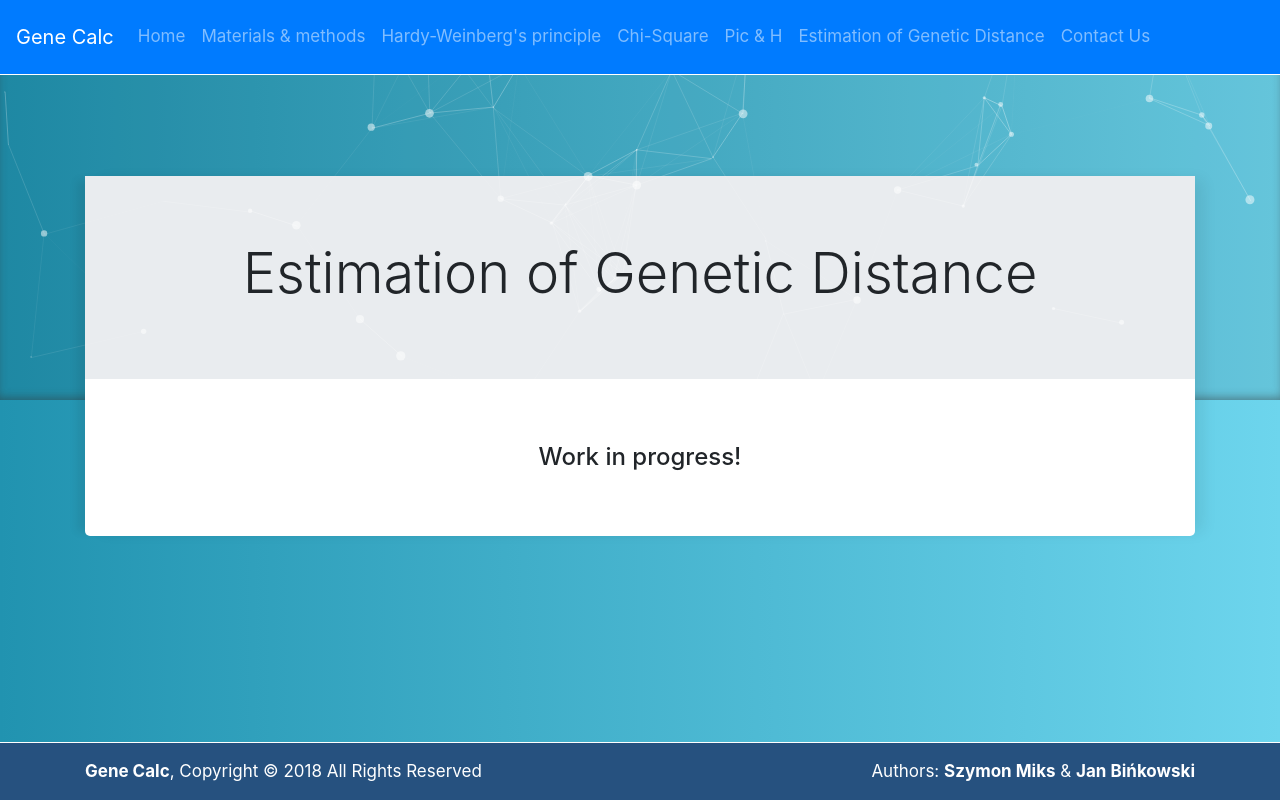
After one commit to szymon6927/bio-gen-calc, a Flask app: page /genetic-distance in a window 1280 px wide. The commit adds this page. Run offline with Flask 2, Linux system fonts and the light colour scheme; parts of the project's set-up code (start-up, migrations or seed data) failed here and were passed over; some libraries are stand-ins or nearby versions.

Commit message:
add genetic_distance blueprint to application

```diff
--- a/app/__init__.py
+++ b/app/__init__.py
@@ -29,6 +29,9 @@ def create_app(config_name):
     from .pic import pic as pic
     app.register_blueprint(pic)
 
+    from .genetic_distance import genetic_distance as genetic_distance
+    app.register_blueprint(genetic_distance)
+
     from .contact import contact as contact
     app.register_blueprint(contact)
 
--- /dev/null
+++ b/app/genetic_distance/__init__.py
@@ -0,0 +1,5 @@
+from flask import Blueprint
+
+genetic_distance = Blueprint('genetic_distance', __name__)
+
+from . import views
--- /dev/null
+++ b/app/genetic_distance/views.py
@@ -0,0 +1,7 @@
+from flask import render_template
+from . import genetic_distance
+
+
+@genetic_distance.route('/genetic-distance')
+def genetic_distance_page():
+    return render_template('genetic_distance/index.html', title="Estimation of Genetic Distance")
--- /dev/null
+++ b/app/templates/genetic_distance/index.html
@@ -0,0 +1,18 @@
+{% extends "base.html" %}
+{% block title %}Chi Square{% endblock %}
+{% block body %}
+<div class="wrapper">
+  <div class="jumbotron jumbotron-fluid">
+    <div class="container">
+      <h1 class="display-4 text-center">{{ title }}</h1>
+    </div>
+  </div>
+  <section class="contact-us">
+    <div class="row">
+      <div class="col-md-12 col-sm-12">
+        <h4 class="text-center">Work in progress!</h4>
+      </div>
+    </div>
+  </section>
+</div>
+{% endblock %}
--- a/app/templates/navbar.html
+++ b/app/templates/navbar.html
@@ -23,6 +23,9 @@
         <a class="nav-link" href="{{ url_for('pic.pic_page') }}">Pic & H</a>
       </li>
       <li class="nav-item">
+        <a class="nav-link" href="{{ url_for('genetic_distance.genetic_distance_page') }}">Estimation of Genetic Distance</a>
+      </li>
+      <li class="nav-item">
         <a class="nav-link" href="{{ url_for('contact.contact_page') }}">Contact Us</a>
       </li>
     </ul>
```
Also changed, not shown: app/contact/views.py (line endings or trailing spaces).
